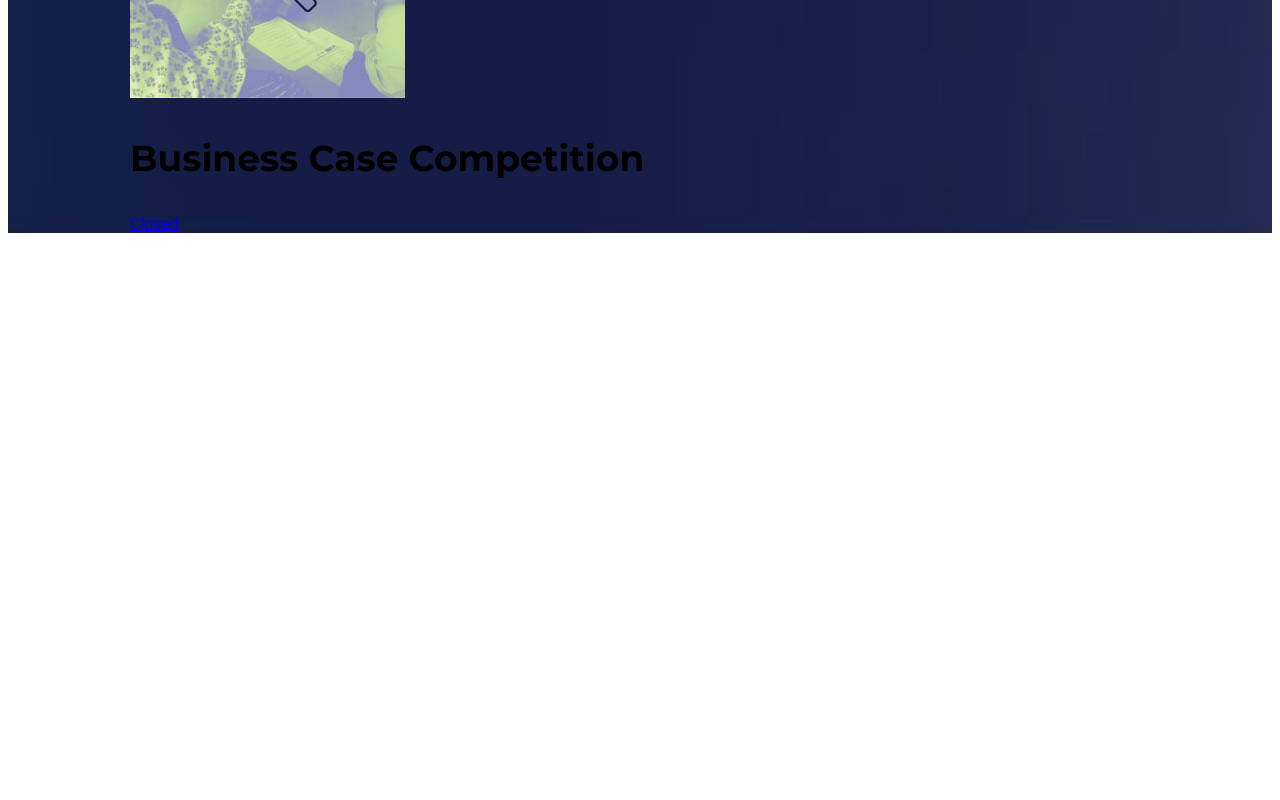
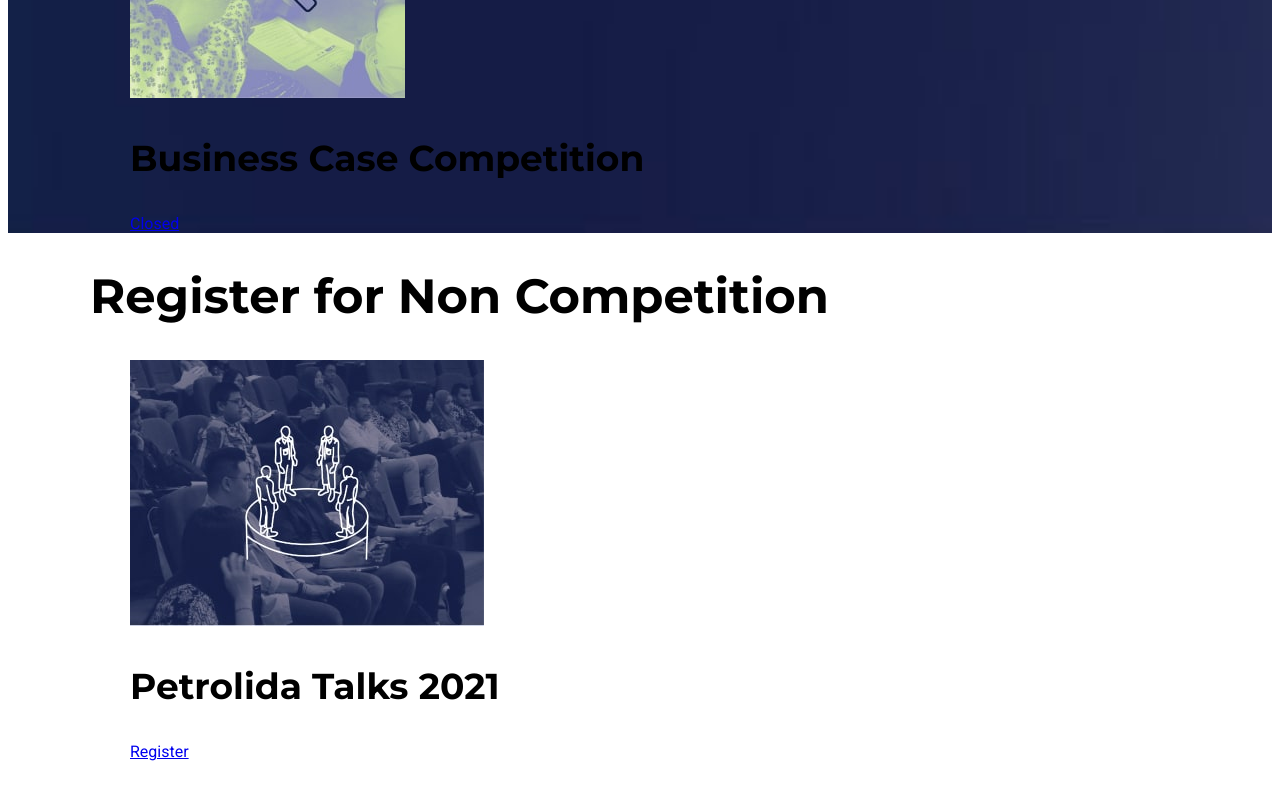
Before and after one commit to theodorusclarence/petrolida-2021, a Next.js app: page /register in a window 1280 px wide. Shown: the part 3020-3820 px from the top of the page. Built offline with nearby package versions, Linux system fonts and the light colour scheme.

Commit message:
revised content for petrolida-talks, and added button + register card

```diff
--- a/components/NonComps.jsx
+++ b/components/NonComps.jsx
@@ -4,7 +4,7 @@
 import { useEffect } from 'react';
 gsap.registerPlugin(ScrollTrigger);
 
-export default function NonComps() {
+export default function NonComps({ register, petro }) {
     useEffect(() => {
         gsap.timeline({
             scrollTrigger: {
@@ -37,10 +37,17 @@
             text: 'Gala Dinner',
         },
     ];
+
+    // only show petrotalk
+    if (petro) {
+        noncomps.pop();
+        noncomps.pop();
+    }
+
     return (
-        <div className='grid md:grid-cols-3 gap-4 justify-center md:mx-16'>
+        <div className={`grid justify-center gap-4 ${petro ? '' : 'md:grid-cols-3'} md:mx-16`}>
             {noncomps.map(({ route, img, text }) => (
-                <Card non key={route} img={img} text={text} route={route} />
+                <Card register={register} non key={route} img={img} text={text} route={route} />
             ))}
         </div>
     );
--- a/pages/non-competition/petrolida-talks.jsx
+++ b/pages/non-competition/petrolida-talks.jsx
@@ -213,9 +213,7 @@
                         <hr className='border-t-2 border-opacity-50 border-primary tabs' />
 
                         <main className='max-w-4xl py-12 mx-auto space-y-2 tabs tab-content'>
-                            <h4 className='blockquote-title'>
-                                “{data.categories[category].title}”
-                            </h4>
+                            <h4 className='blockquote-title'>{data.categories[category].title}</h4>
                             {/* date hanya tanggalnya saja 13/14 */}
                             <h5>
                                 March {data.categories[category].date}
--- a/pages/register/index.jsx
+++ b/pages/register/index.jsx
@@ -1,6 +1,7 @@
 import Comps from '../../components/Comps';
 import Footer from '../../components/Footer';
 import Navbar from '../../components/Navbar';
+import NonComps from '../../components/NonComps';
 import Seo from '../../components/Seo';
 
 export default function Register() {
@@ -23,9 +24,15 @@
                         backgroundPosition: 'center center',
                     }}
                 >
-                    <main className='container'>
-                        <h2 className='mb-8 text-white'>Register Now!</h2>
+                    <main className='container text-white'>
+                        <h2 className='mb-8'>Register Now!</h2>
                         <Comps register />
+                    </main>
+                </section>
+                <section className='py-20'>
+                    <main className='container text-primary text-center'>
+                        <h2 className='my-8'>Register for Non Competition</h2>
+                        <NonComps register petro />
                     </main>
                 </section>
                 <Footer />
--- a/store/data.js
+++ b/store/data.js
@@ -488,7 +488,7 @@
     categories: [
         {
             ctg: 'Entrepreneurship',
-            title: 'View of the future by constructing an entrepreneurial and creative mindset',
+            title: 'View of The Future By Constructing An Entrepreneurial and Creative Mindset',
             date: '13',
             excerpt:
                 'The fact that the numbers of entrepreneurs in Indonesia are increasing shows that more people are having an interest in developing their own business. Seen in that condition, we want to encourage more people to become competent entrepreneurs with creative ideas by learning more about the basics and a way to optimize their business to its fullest',
```
Also changed, not shown: pages/index.jsx (+5 -2 lines).
